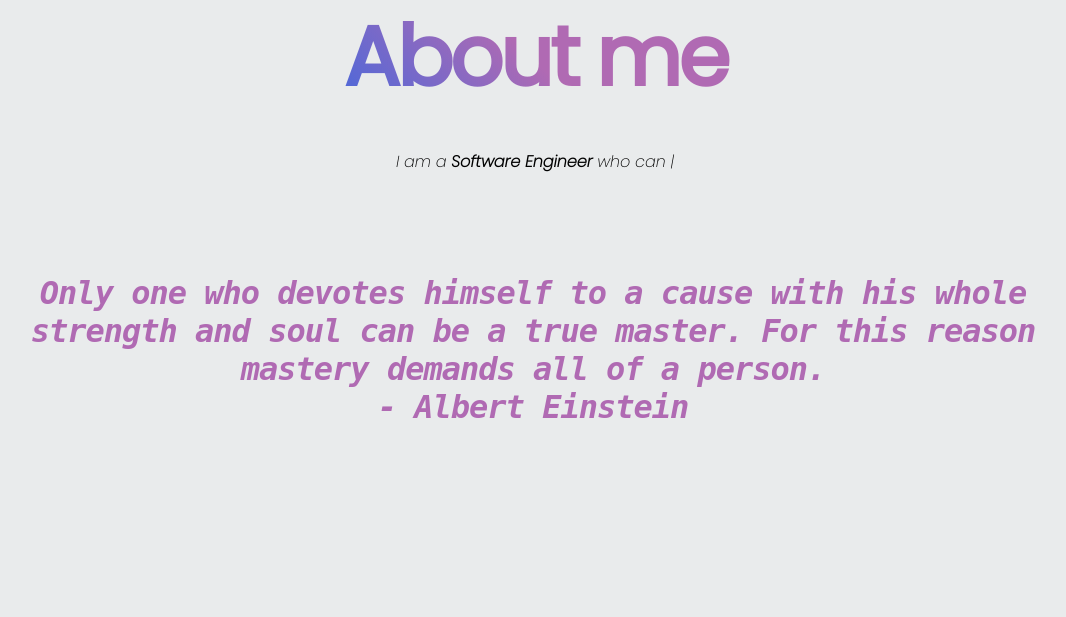
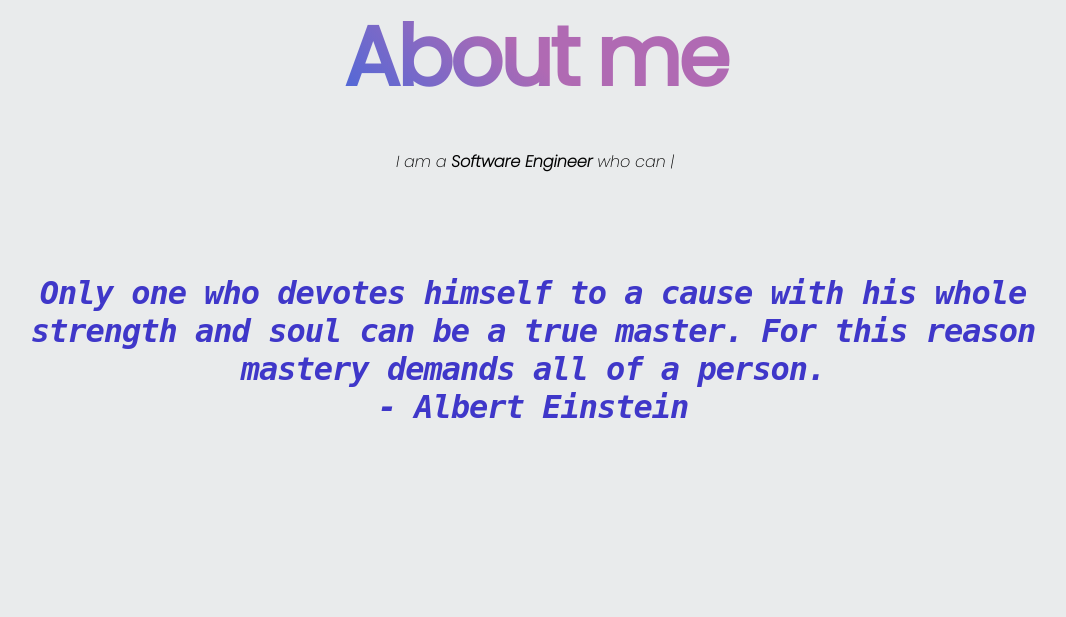
Before and after one commit to MLH-Fellowship/project-chad-wojak, a Flask app: page /about in a window 1280 px wide. Shown: the part 403-1020 px from the top of the page, without its empty margins (105-1171 px from the left). Run offline with Flask 2, Linux system fonts and the light colour scheme.

Commit message:
changing the color of the text

```diff
--- a/app/static/styles/about.css
+++ b/app/static/styles/about.css
@@ -44,7 +44,7 @@ h2 {
   margin: 0;
   padding-left: 4em;
   padding-right: 4em;
-  color: #b06ab3;
+  color: #3f37c9;
   margin-bottom:4em;
   font-size: 32px;
   font-family: 'Fira Mono', monospace;
```
